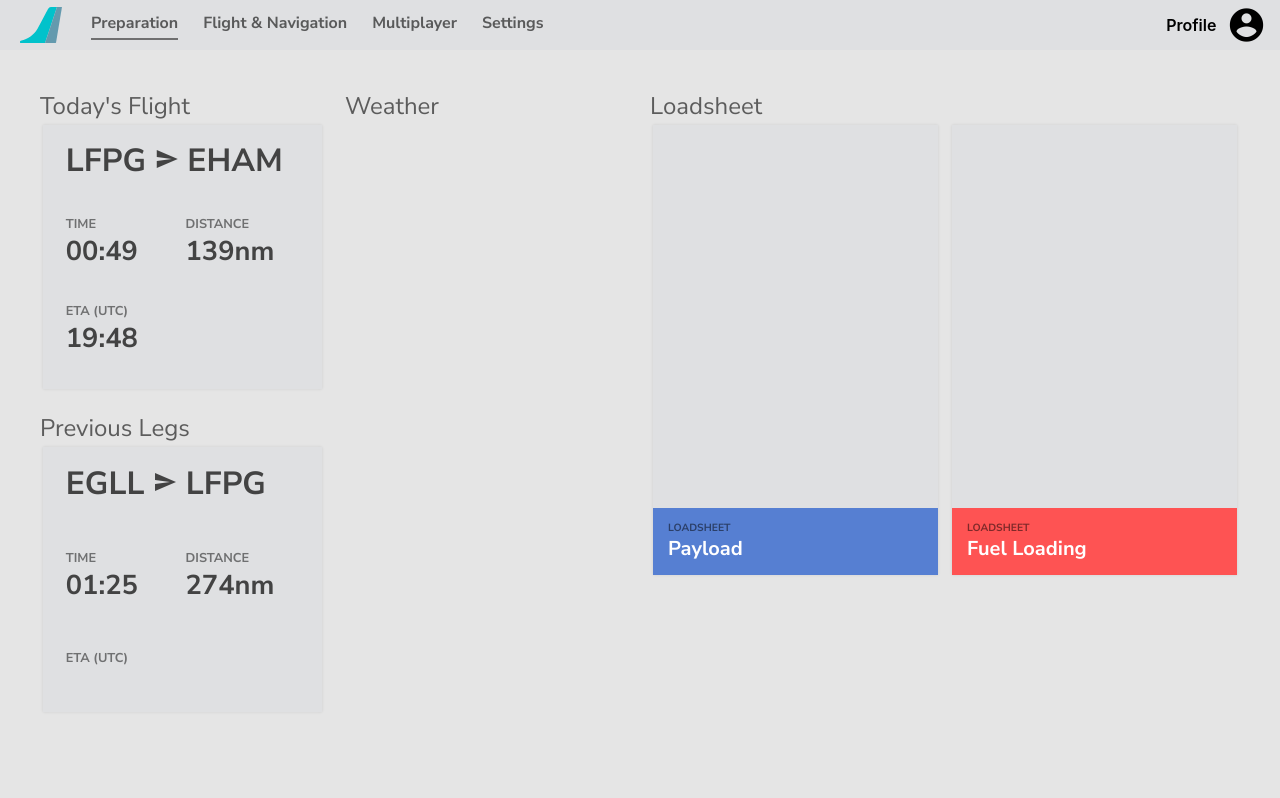
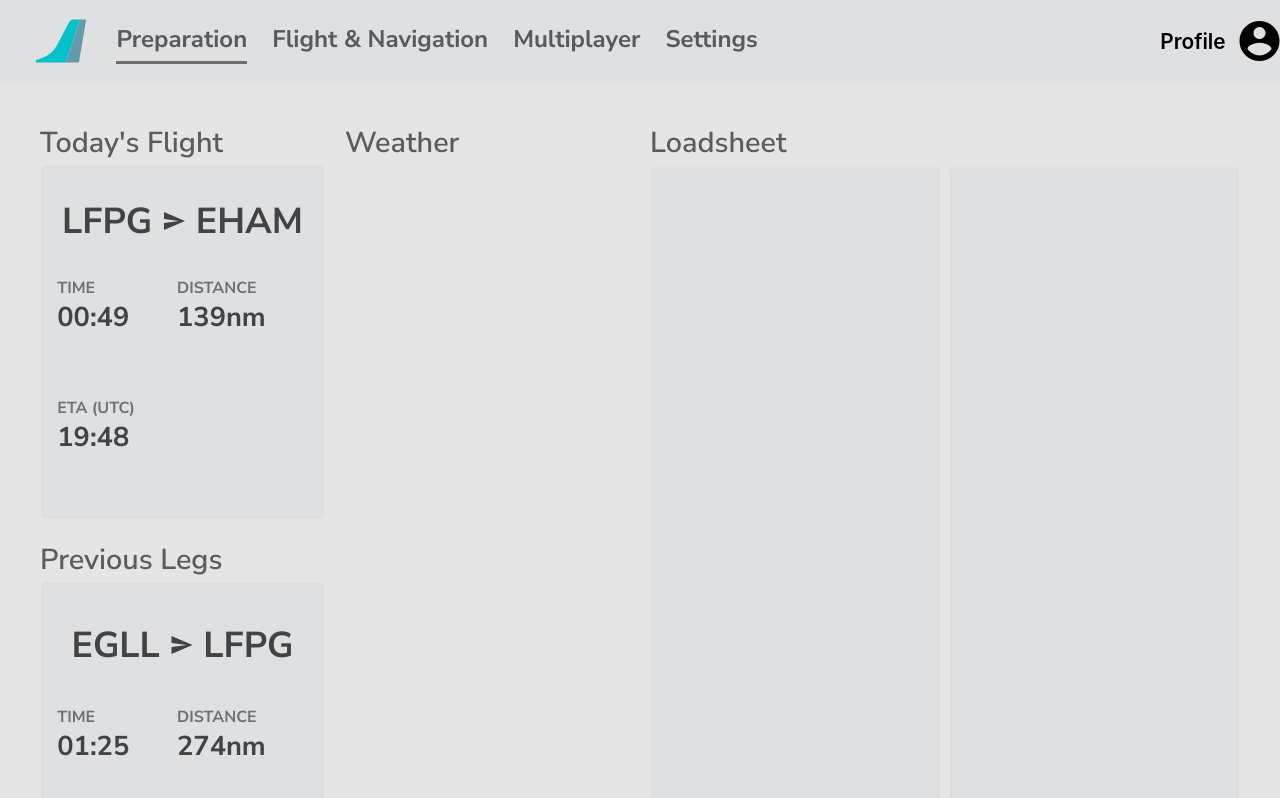
Before and after one commit to flybywiresim/efb, a React (Create React App) app: page / in a window 1280 px wide. Shown: the top 798 px of the page. Built offline with nearby package versions, Linux system fonts and the light colour scheme.

Commit message:
Scaled up the EFB so it fits on a 1430x1000 display

```diff
--- a/src/App.scss
+++ b/src/App.scss
@@ -26,7 +26,7 @@
 }
 
 .FBW-Logo {
-  max-width: 50px;
+  max-width: 60px;
 }
 
 #Panel {
@@ -35,12 +35,13 @@
 
 .Toolbar {
   background: var(--cardBackground);
-  padding-left: 1rem;
+  padding-left: 1.25rem;
   display: grid;
-  grid-template-columns: 91% 9%;
+  grid-template-columns: 90.5% 8.5%;
 }
 
 .ToolbarDiv {
+  padding: 1%;
   display: flex;
   flex-direction: row;
   justify-content: flex-start;
@@ -55,11 +56,12 @@
   display: flex;
   align-items: center;
   font-weight: 600;
+  font-size: 1.3rem;
 }
 
 .Toolbar #Profile #Icon {
   margin-left: 10px;
-  font-size: 2.5rem;
+  font-size: 3rem;
 }
 
 .ToolbarItem {
@@ -69,6 +71,7 @@
 
   font-family: "Nunito Sans", sans-serif;
   font-weight: 700;
+  font-size: 1.5rem;
 
   color: var(--mainText);
 
@@ -93,7 +96,9 @@
 }
 
 .WidgetTitle {
-  font-size: 1.5rem;
+  font-size: 1.8rem;
+  font-weight: 600;
+  margin-bottom: 0.75%;
   color: var(--mainText)
 }
 
@@ -116,9 +121,7 @@
 }
 
 .FWidgetDiv #Panel {
-  padding-top: 5%;
-  padding-left: 8%;
-  min-height: 250px;
+  min-height: 350px;
   display: grid;
   box-shadow: 0 0 3px rgba(0, 0, 0, 0.1);
   margin: 3px;
@@ -126,6 +129,7 @@
   grid-template-rows: auto auto auto;
   color: var(--cardText);
   background: var(--cardBackground);
+  padding: 0 5%;
   grid-template-areas:
     "DepArr DepArr"
     "Time Distance"
@@ -133,13 +137,16 @@
 }
 
 .FWidgetDiv #Panel #DepArr {
-  font-size: 2rem;
+  font-size: 2.25rem;
   font-weight: 700;
   grid-area: DepArr;
+  display: flex;
+  justify-content: center;
+  align-items: center;
 }
 
 .FWidgetDiv #Panel #Title {
-  font-size:0.8rem;
+  font-size:1rem;
   font-weight: 700;
   color: var(--mainTextSecondary);
   grid-area: DepArr;
@@ -157,7 +164,7 @@
 }
 
 .WeatherWidgetDiv #Panel {
-  min-height: 450px;
+  min-height: 750px;
   margin: 3px;
 }
 
@@ -181,12 +188,12 @@
 }
 
 .LoadsheetWidgetDiv #Area #Panel1 {
-  min-height: 450px;
+  min-height: 750px;
   box-shadow: 0 0 3px rgba(0, 0, 0, 0.1);
   margin: 0 7px 0 0;
   background: var(--cardBackground);
   display: grid;
-  grid-template-rows: 85% 15%;
+  grid-template-rows: 90% 10%;
   grid-template-areas:
     "Main"
     "BottomPanel1";
@@ -207,7 +214,7 @@
   margin: 0 0 0 7px;
   background: var(--cardBackground);
   display: grid;
-  grid-template-rows: 85% 15%;
+  grid-template-rows: 90% 10%;
   grid-template-areas:
     "Main"
     "BottomPanel2";
@@ -225,10 +232,11 @@
 .LoadsheetWidgetDiv #Area #BottomPanel {
   color: white;
   font-weight: 700;
+  font-size: 1.5rem;
 }
 
 .LoadsheetWidgetDiv #Area #BottomPanel #Title {
-  font-size:0.65rem;
+  font-size:0.9rem;
   font-weight: 700;
   color: var(--mainTextSecondary);
   grid-area: DepArr;
--- a/src/PreparationWidget.js
+++ b/src/PreparationWidget.js
@@ -39,6 +39,7 @@ class FWidget extends React.Component {
                 <p className="WidgetTitle">{this.props.name}</p>
                 <div id="Panel">
                     <div id="DepArr">
+                        <div>
                             <p>
                                 {this.props.dep}
                                 <i> </i>
@@ -46,6 +47,7 @@ class FWidget extends React.Component {
                                 <i> </i>
                                 {this.props.arr}
                             </p>
+                        </div>
                     </div>
                     <div id="Time">
                         <p id="Title">TIME</p>
```
Lines whose indentation alone changed are shown as unchanged.
